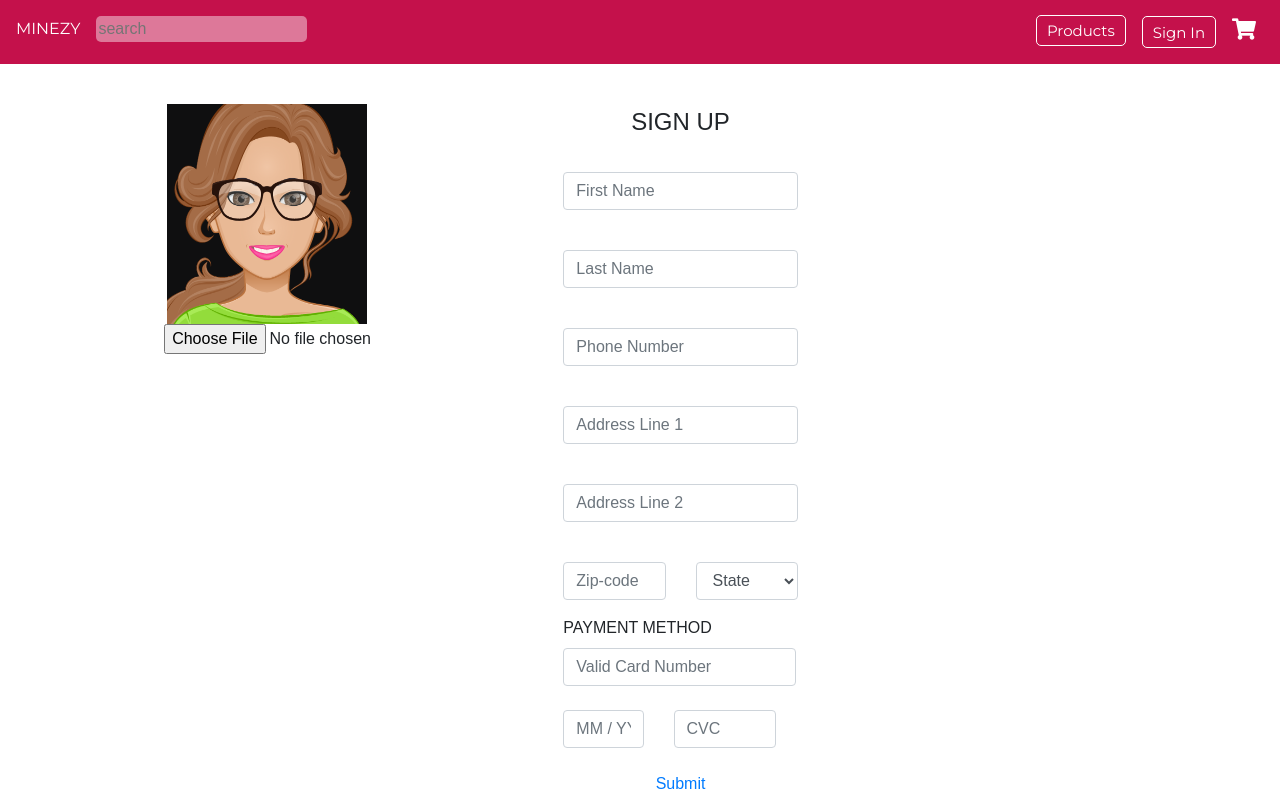
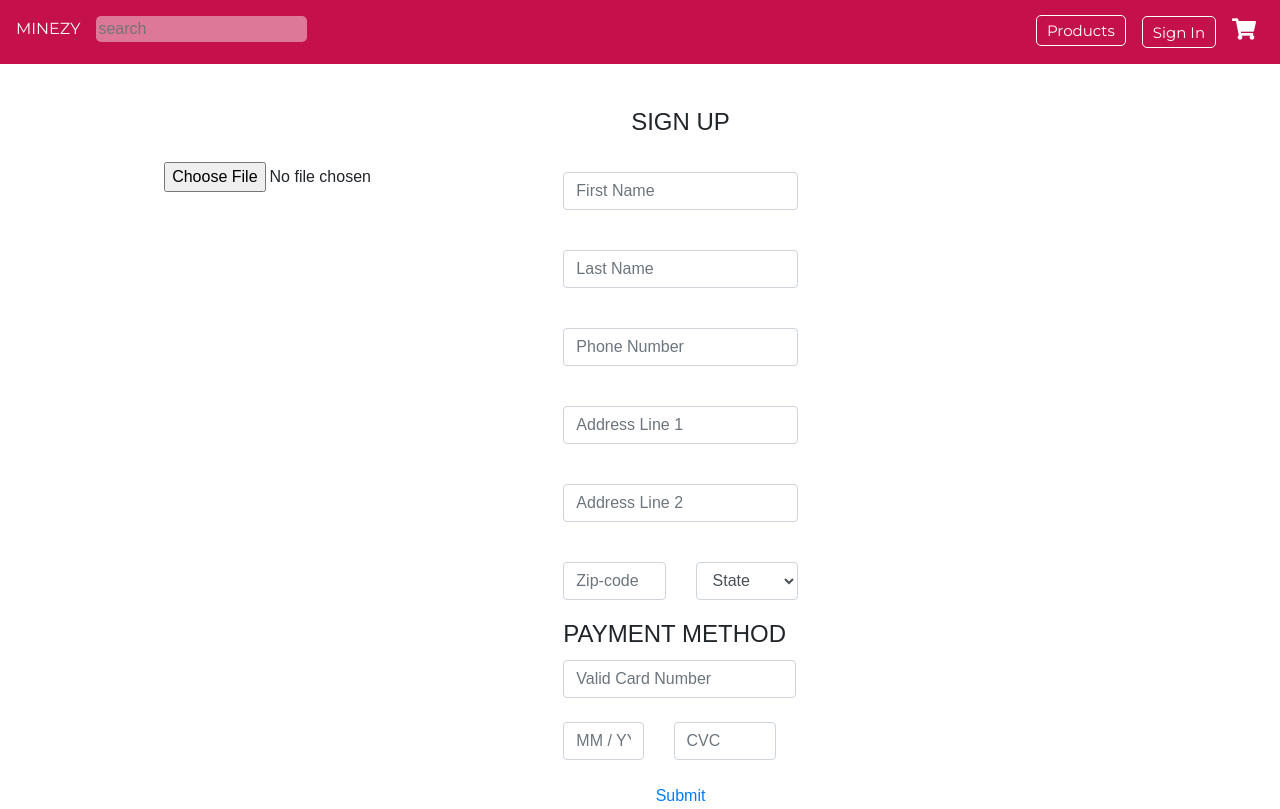
Before and after one commit to nss-day-cohort-24/uix-bangazon-lite-gitgotshop, a React (Create React App) app: page /Profile in a window 1280 px wide. Built offline with nearby package versions, Linux system fonts and the light colour scheme.

Commit message:
can upload picture

```diff
--- a/src/App.css
+++ b/src/App.css
@@ -152,13 +152,15 @@ nav input {
 .col-8{
   margin-top: 40px;
 }
-img.round-circle{
-  width: 200px;
-  height: 220px;
+img{
+  max-width: 200px;
+  max-height: 220px;
   margin-top: 40px;
+  border-radius: 5px;
 }
 #Upload-photo{
   margin-left:98px;
+  margin-top: 98px;
 }
 /* Single Product Page */
 /* .prod-overview {
--- a/src/pages/Profile.js
+++ b/src/pages/Profile.js
@@ -2,6 +2,11 @@ import React, { Component } from 'react';
 import '../App.css';
 import main1 from '../img/avatar.png';
 import Button from '../components/Button.js';
+
+
+
+
+
 class Profile extends Component {
 constructor(props) {
   super(props);
@@ -14,49 +19,76 @@ constructor(props) {
     zipCode:'',
     cardNumber:'',
     cardExpiry:'',
-    cardCVC:''
+    cardCVC:'',
+    file : '',
+    imagePreviewUrl : ''
   };
+  this.handleImageChange = this.handleImageChange.bind(this);
+  this.handleChange = this.handleChange.bind(this);
+  this.handleSubmited = this.handleSubmited.bind(this);
+}
+handleImageChange(e) {
+    e.preventDefault();
 
-  this.handleChange = this.handleChange.bind(this);
-  this.handleSubmit = this.handleSubmit.bind(this);
+    let reader = new FileReader();
+    let file = e.target.files[0];
+
+     reader.onloadend = () => {
+      this.setState({
+        file: file,
+        imagePreviewUrl: reader.result
+      });
+    }
+     reader.readAsDataURL(file)
   }
 
+
+
 handleChange(event) {
+console.log("user", event.target.name);
+  this.setState({
+      [event.target.name]:event.target.value
+    });
+  console.log("change",event.target.value);
 
-  this.setState({[event.target.name]:event.target.value});
-  // console.log("change",this.state);
-  console.log("user",event.target.value);
 }
 
-handleSubmit(event) {
-console.log("some thing",this.state.value);
- alert('A name was submitted: ' + this.state.value);
-    event.preventDefault();
-    this.state.value;
+handleSubmited(event) {
+console.log("some thing",this.state);
+    //  event.prevDefault();
+    this.probs.onSubmit()
+    this.state;
   }
 
 render() {
+    let {imagePreviewUrl} = this.state;
+    let $imagePreview = null;
+    if (imagePreviewUrl) {
+        $imagePreview = (<img src={imagePreviewUrl}/>);
+    }
+
         return (
-            // <div>
+
 <div className = "container-fluid" >
     <div className="row">
     <div className="col-xs-3 col-md-5 ">
          <div className="text-center">
-              <img className="round-circle" src={main1} alt="photo"/>
+              {/* <img className="round-circle"  {$imagePreview}alt="photo"/>  */}
+              {$imagePreview}
                 <div className="form-group">
-                       <input id="Upload-photo" name="Upload photo" className="input-file" type="file"/>
-< label className = "col-md-8 control-label" htmlFor = "Upload photo" accept = ".jpg, .jpeg ,.png" > </label>
+                       <input id="Upload-photo" name="Upload photo" className="input-file" type="file"  onChange={this.handleImageChange}/>
+<label className = "col-md-8 control-label" htmlFor = "Upload photo" accept = ".jpg, .jpeg ,.png"></label>
             </div>
         </div>
     </div>
     <div className="col-xs-6 col-md-4 ">
         <div className="col-8 ">
             <legend className="text-center">SIGN UP</legend>
-            <form className="form-horizontal" onSubmit={this.state.value} >
-                <fieldset>
-              {/* <form> */}
-                <p><label></label><input className="form-control" name="firstName"  placeholder="First Name"  value={this.value} onChange={this.handleChange}/></p>
-                <p><label></label><input className ="form-control" name="lastName" placeholder ="Last Name" value={this.value} onChange={this.handleChange}/></p>
+            <form className="form-horizontal">
+                {/* <fieldset> */}
+
+                <p><label></label><input className="form-control" name="firstName"  placeholder="First Name"  value={this.state.value} onChange={this.handleChange}/></p>
+                <p><label></label><input className ="form-control" name="lastName" placeholder ="Last Name" value={this.state.value} onChange={this.handleChange}/></p>
                 <p><label></label><input className="form-control" name="phone"  placeholder="Phone Number" value={this.value} onChange={this.handleChange}/></p>
                 <p><label></label><input className="form-control" name="address1"  placeholder="Address Line 1" value={this.value} onChange={this.handleChange}/></p>
                  <p><label></label><input className="form-control" name="address2" placeholder="Address Line 2" value={this.value} onChange={this.handleChange}/></p>
@@ -70,8 +102,8 @@ console.log("some thing",this.state.value);
                               </p>
                         </div>
              </div>
-                 <label className="text">PAYMENT METHOD</label>
-               <p> <label><input type = "tel" className = "form-control " name = "cardNumber" placeholder = "Valid Card Number" autoComplete = "cc-number" required="autofocus" value={this.value} onChange={this.handleChange}/></label></p>
+                 <legend className="text">PAYMENT METHOD</legend>
+               <p><label><input type = "tel" className = "form-control " name = "cardNumber" placeholder = "Valid Card Number" autoComplete = "cc-number" required="autofocus" value={this.value} onChange={this.handleChange}/></label></p>
                      <div className="row">
                          <div className="col-md-5">
                                <p><label><input type="tel" className="form-control" name="cardExpiry" placeholder="MM / YY" autoComplete="cc-exp" value={this.value} onChange={this.handleChange} required /></label></p>
@@ -81,22 +113,23 @@ console.log("some thing",this.state.value);
                         </div>
                      </div>
              <div className="text-center">
-                <Button className="btn-red mr-4 " link="" name="Submit" type="submit"value="submit" />
+                <Button className="btn-red mr-4 " link="" name="Submit" type="submit"value="submit" onSubmit={this.handleSubmited}>Submit</Button>
              </div>
-        {/* </form> */}
-    </fieldset>
+
+    {/* </fieldset> */}
             </form>
         </div>
 
     </div>
 
 </div>
-<div className = "col-xs-3 col-md-3"/>
+<div className = "col-xs-3 col-md-3"></div>
 
 </div>
-  // </div>
+
         );
     }
 }
 
+
 export default Profile;
```
Lines whose indentation alone changed are shown as unchanged.
